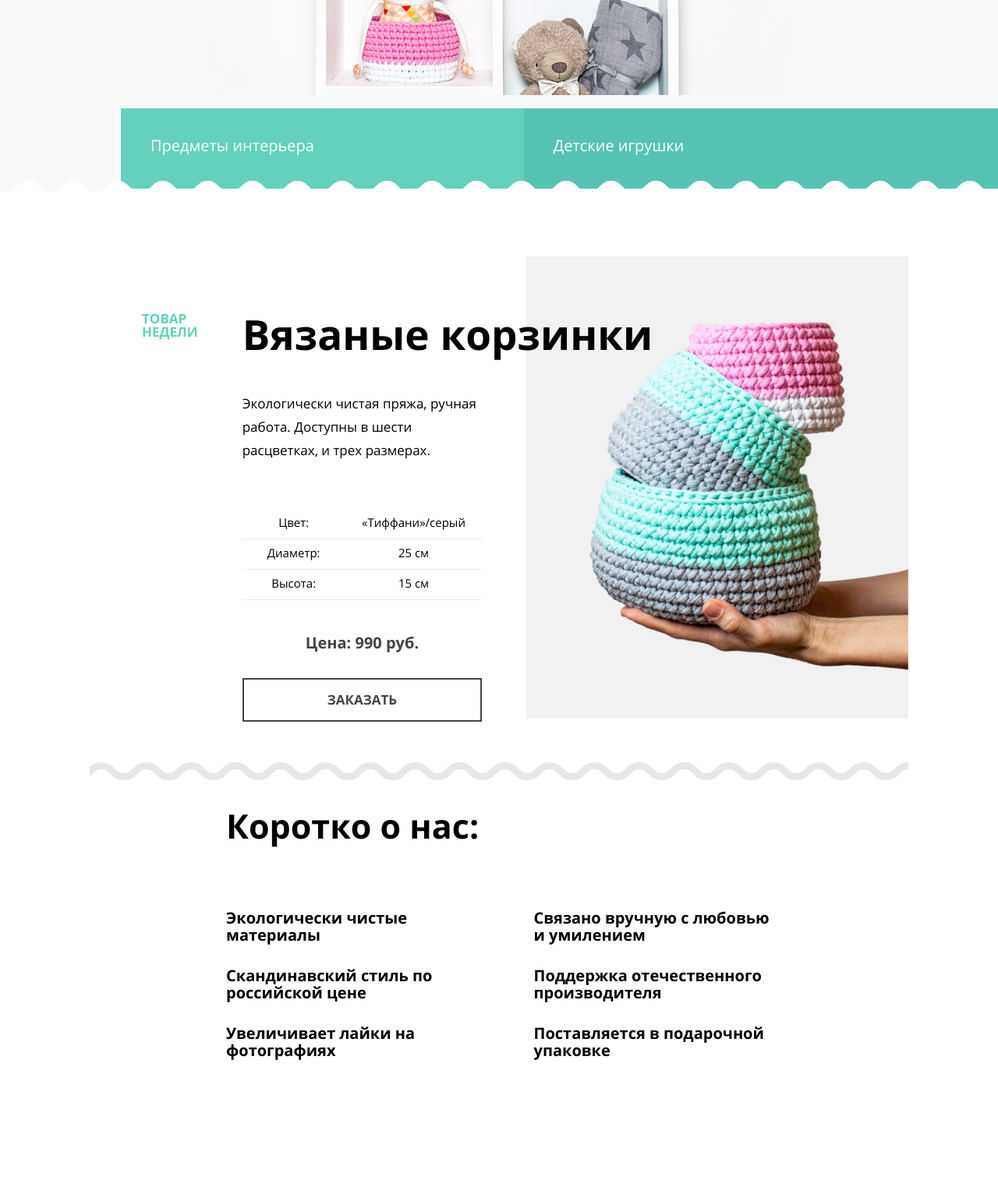
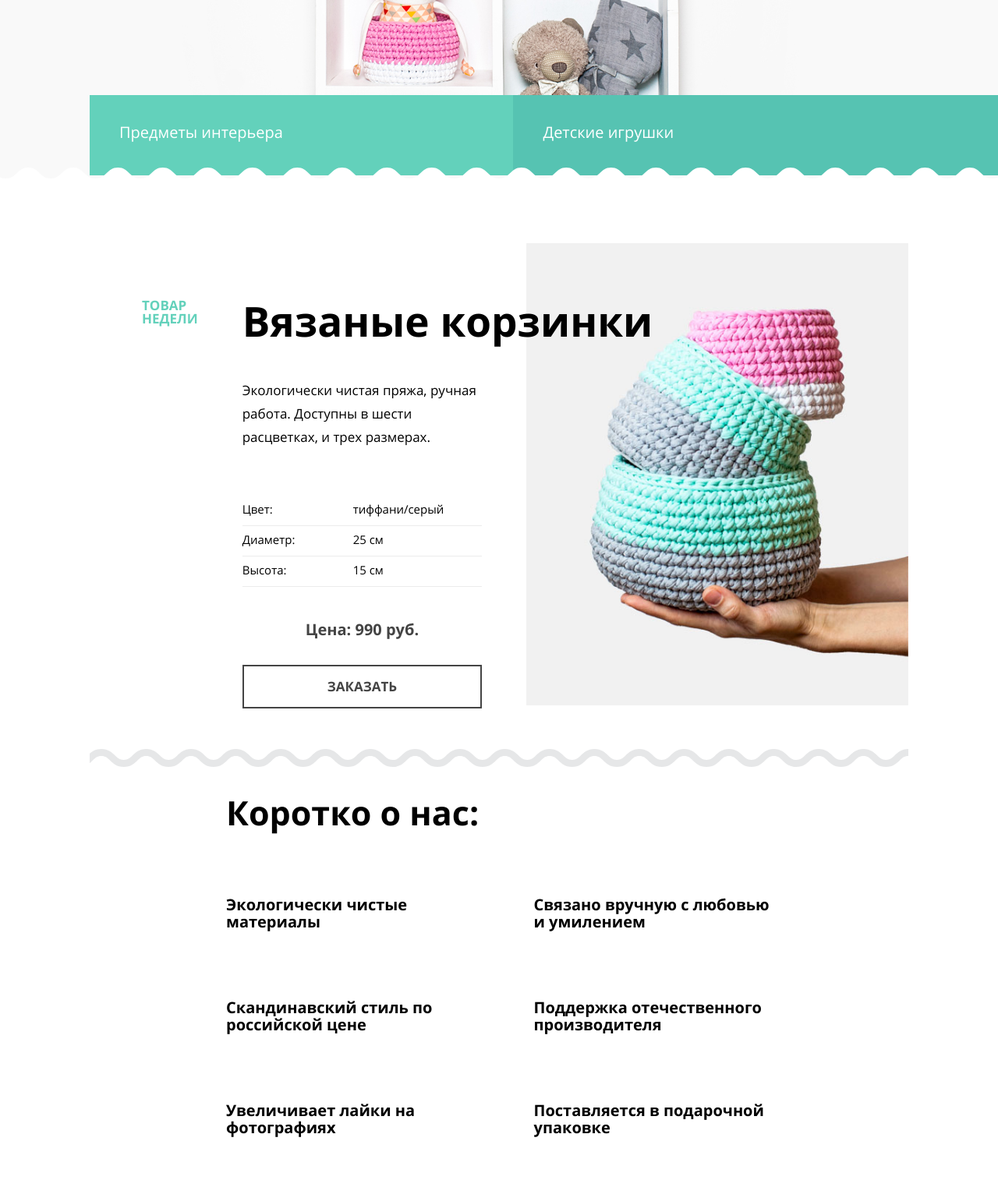
Before and after one commit to Marsels23/224291-mishka-24, a plain HTML site: page source/index.html in a window 1280 px wide. Shown: the part 600-2123 px from the top of the page at 78% size. Drawn offline with nearby package versions, Linux system fonts and the light colour scheme; files that its build step writes are made by us from their sources.

```diff
--- a/source/index.html
+++ b/source/index.html
@@ -99,7 +99,7 @@
           <table class="featured__parameters">
             <tr class="featured__row">
               <td class="featured__element">Цвет:</td>
-              <td class="featured__parameter">«Тиффани»/серый</td>
+              <td class="featured__parameter">тиффани/серый</td>
             </tr>
             <tr class="featured__row">
               <td class="featured__element">Диаметр:</td>
--- a/source/less/blocks/about.less
+++ b/source/less/blocks/about.less
@@ -1,7 +1,7 @@
 .about {
   padding-left: 30px;
   padding-right: 30px;
-  margin-bottom: 62px;
+  margin: 0;
 }
 
 .about__title {
@@ -25,7 +25,11 @@
 }
 
 .about__item {
-  margin-bottom: 30px;
+  margin-bottom: 83px;
+
+  &:last-child {
+    margin-bottom: 58px;
+  }
 }
 
 @media (min-width: @tablet-width) {
@@ -33,10 +37,10 @@
     margin-bottom: 83px;
   }
 
-  .about__inner{
-  width: 700px;
-  padding-left: auto;
-  padding-left: auto;
+  .about__inner {
+    width: 700px;
+    padding-left: auto;
+    padding-left: auto;
   }
 
   .about__title {
--- a/source/less/blocks/contacts.less
+++ b/source/less/blocks/contacts.less
@@ -21,6 +21,11 @@
 .contacts__email {
   display: flex;
   justify-content: flex-start;
+}
+
+.contacts__map {
+margin-left: -30px;
+margin-bottom: 40px;
 }
 
 .contacts__address {
--- a/source/less/blocks/featured.less
+++ b/source/less/blocks/featured.less
@@ -2,7 +2,7 @@
   margin-bottom: 31px;
   position: relative;
 
-  &::after{
+  &::after {
     content: "";
     display: block;
     position: absolute;
@@ -77,12 +77,14 @@
   padding: 0;
   padding-top: 7px;
   padding-bottom: 11px;
+  text-align: left;
 }
 
 .featured__parameter {
   padding: 0;
   padding-top: 7px;
   padding-bottom: 11px;
+  text-align: left;
 }
 
 .featured__cost {
@@ -118,16 +120,16 @@
   padding-bottom: 16px;
   margin-bottom: 36px;
   text-decoration: none;
-  text-transform:uppercase;
+  text-transform: uppercase;
   color: #444444;
   box-sizing: border-box;
 }
 
-@media (min-width: @tablet-width){
+@media (min-width: @tablet-width) {
   .featured {
     margin-bottom: 107px;
 
-      &::after{
+    &::after {
       content: "";
       display: block;
       position: absolute;
@@ -140,6 +142,7 @@
       transform: rotate(180deg);
     }
   }
+
   .featured__inner {
     display: grid;
     grid-template-columns: 1fr 1fr 1fr 1fr;
@@ -187,11 +190,11 @@
 }
 
 @media (min-width: @desktop-width) {
-  .featured::after{
+  .featured::after {
     display: none;
   }
 
-  .featured__inner  {
+  .featured__inner {
     grid-template-columns: 1fr 1fr 1fr 1fr 1fr 1fr;
     grid-template-rows: min-content min-content min-content;
     column-gap: 57px;
--- a/source/less/blocks/feedback.less
+++ b/source/less/blocks/feedback.less
@@ -16,6 +16,7 @@
 }
 
 .feedback__caption {
+  margin: 0;
   margin-bottom: 15px;
 }
 
--- a/source/less/blocks/intro.less
+++ b/source/less/blocks/intro.less
@@ -7,7 +7,7 @@
   margin-right: -30px;
   margin-left: -30px;
   padding-top: 73px;
-  padding-bottom: 155px;
+  padding-bottom: 120px;
   padding-left: 33px;
   padding-right: 33px;
 
--- a/source/less/blocks/product.less
+++ b/source/less/blocks/product.less
@@ -15,6 +15,8 @@
 
 .product__list {
   list-style-type: none;
+  margin: 0;
+  padding: 0;
 }
 
 .product-link--light {
```
Lines whose indentation alone changed are shown as unchanged.
